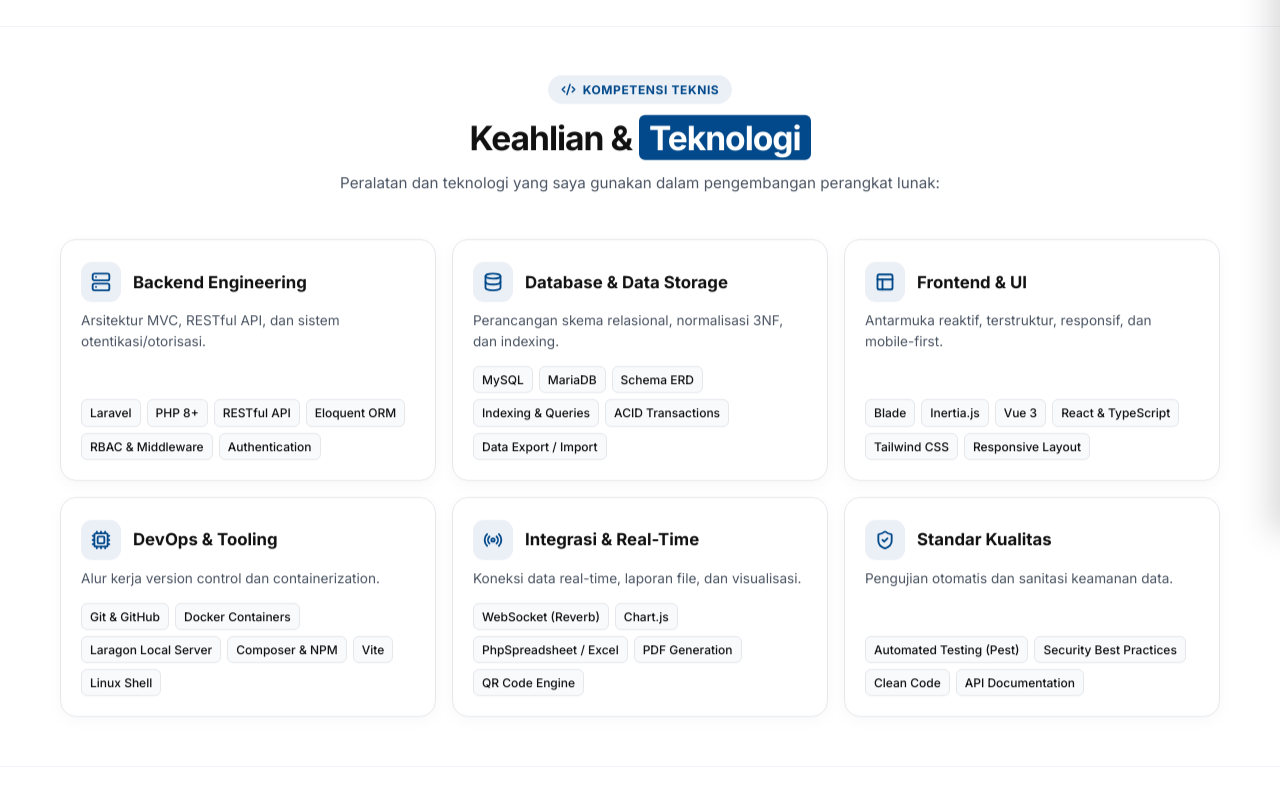
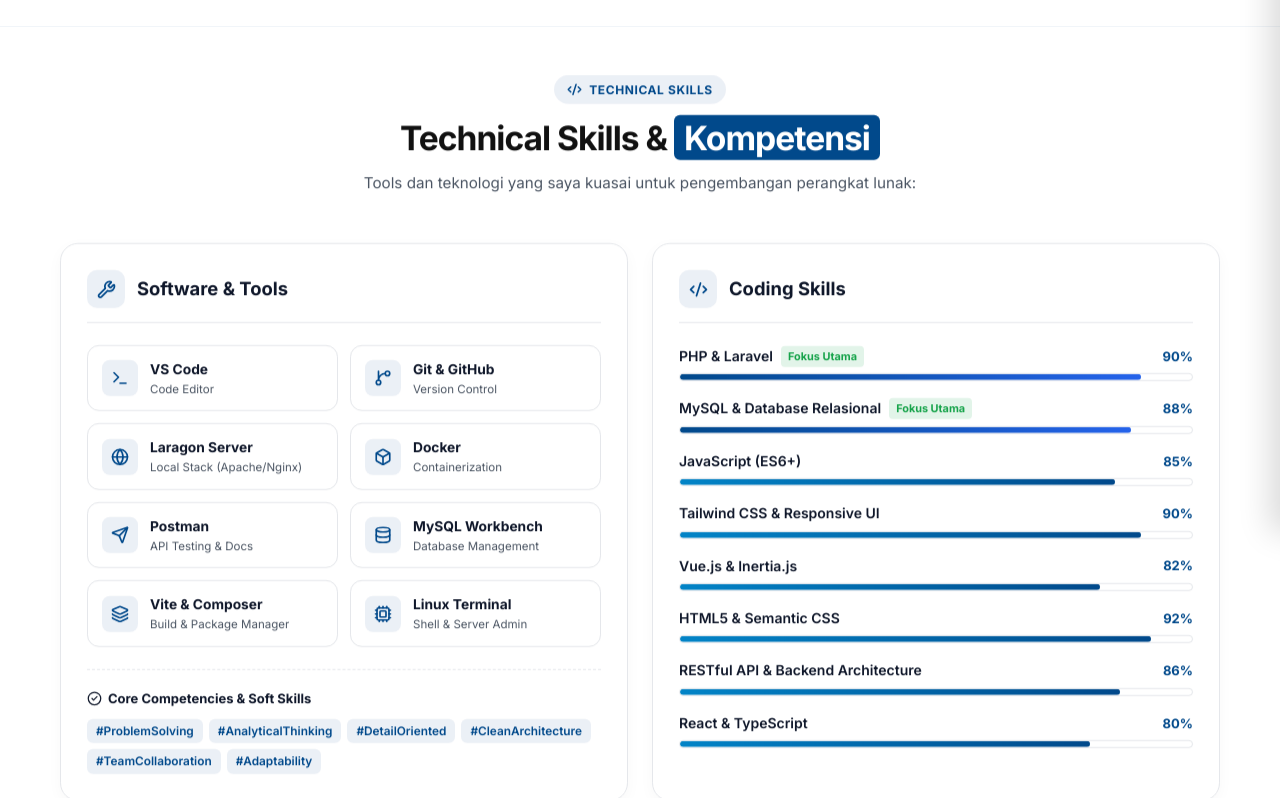
Before and after one commit to nasjiarr/portfolio-jibran, a React (Vite) app: page /skills in a window 1280 px wide. Shown: the part 268-1066 px from the top of the page. Built offline with nearby package versions, Linux system fonts and the light colour scheme.

Commit message:
replace skills section with technical skills progress bars and software tools

```diff
--- a/src/components/Skills.tsx
+++ b/src/components/Skills.tsx
@@ -1,63 +1,66 @@
-import { useEffect, useRef } from 'react';
+import { useEffect, useRef, useState } from 'react';
 import {
-  Server,
+  Code2,
+  Terminal,
+  Cpu,
+  Layers,
   Database,
-  Layout,
-  Cpu,
-  Radio,
-  ShieldCheck,
-  Code2,
+  Globe,
+  GitBranch,
+  Box,
+  Send,
+  Wrench,
+  CheckCircle2,
 } from 'lucide-react';
 import '../styles/skills.css';
 
-interface SkillCategory {
-  title: string;
-  icon: typeof Server;
-  description: string;
-  items: string[];
+interface CodingSkill {
+  name: string;
+  percent: number;
+  highlight?: boolean;
 }
 
-const skillCategories: SkillCategory[] = [
-  {
-    title: 'Backend Engineering',
-    icon: Server,
-    description: 'Arsitektur MVC, RESTful API, dan sistem otentikasi/otorisasi.',
-    items: ['Laravel', 'PHP 8+', 'RESTful API', 'Eloquent ORM', 'RBAC & Middleware', 'Authentication'],
-  },
-  {
-    title: 'Database & Data Storage',
-    icon: Database,
-    description: 'Perancangan skema relasional, normalisasi 3NF, dan indexing.',
-    items: ['MySQL', 'MariaDB', 'Schema ERD', 'Indexing & Queries', 'ACID Transactions', 'Data Export / Import'],
-  },
-  {
-    title: 'Frontend & UI',
-    icon: Layout,
-    description: 'Antarmuka reaktif, terstruktur, responsif, dan mobile-first.',
-    items: ['Blade', 'Inertia.js', 'Vue 3', 'React & TypeScript', 'Tailwind CSS', 'Responsive Layout'],
-  },
-  {
-    title: 'DevOps & Tooling',
-    icon: Cpu,
-    description: 'Alur kerja version control dan containerization.',
-    items: ['Git & GitHub', 'Docker Containers', 'Laragon Local Server', 'Composer & NPM', 'Vite', 'Linux Shell'],
-  },
-  {
-    title: 'Integrasi & Real-Time',
-    icon: Radio,
-    description: 'Koneksi data real-time, laporan file, dan visualisasi.',
-    items: ['WebSocket (Reverb)', 'Chart.js', 'PhpSpreadsheet / Excel', 'PDF Generation', 'QR Code Engine'],
-  },
-  {
-    title: 'Standar Kualitas',
-    icon: ShieldCheck,
-    description: 'Pengujian otomatis dan sanitasi keamanan data.',
-    items: ['Automated Testing (Pest)', 'Security Best Practices', 'Clean Code', 'API Documentation'],
-  },
+interface ToolItem {
+  name: string;
+  category: string;
+  icon: typeof Terminal;
+  badge?: string;
+}
+
+const codingSkills: CodingSkill[] = [
+  { name: 'PHP & Laravel', percent: 90, highlight: true },
+  { name: 'MySQL & Database Relasional', percent: 88, highlight: true },
+  { name: 'JavaScript (ES6+)', percent: 85 },
+  { name: 'Tailwind CSS & Responsive UI', percent: 90 },
+  { name: 'Vue.js & Inertia.js', percent: 82 },
+  { name: 'HTML5 & Semantic CSS', percent: 92 },
+  { name: 'RESTful API & Backend Architecture', percent: 86 },
+  { name: 'React & TypeScript', percent: 80 },
+];
+
+const softwareTools: ToolItem[] = [
+  { name: 'VS Code', category: 'Code Editor', icon: Terminal },
+  { name: 'Git & GitHub', category: 'Version Control', icon: GitBranch },
+  { name: 'Laragon Server', category: 'Local Stack (Apache/Nginx)', icon: Globe },
+  { name: 'Docker', category: 'Containerization', icon: Box },
+  { name: 'Postman', category: 'API Testing & Docs', icon: Send },
+  { name: 'MySQL Workbench', category: 'Database Management', icon: Database },
+  { name: 'Vite & Composer', category: 'Build & Package Manager', icon: Layers },
+  { name: 'Linux Terminal', category: 'Shell & Server Admin', icon: Cpu },
+];
+
+const softSkills = [
+  '#ProblemSolving',
+  '#AnalyticalThinking',
+  '#DetailOriented',
+  '#CleanArchitecture',
+  '#TeamCollaboration',
+  '#Adaptability',
 ];
 
 export default function Skills() {
   const sectionRef = useRef<HTMLElement>(null);
+  const [inView, setInView] = useState(false);
 
   useEffect(() => {
     const section = sectionRef.current;
@@ -69,6 +72,7 @@ export default function Skills() {
           if (entry.isIntersecting) {
             entry.target.classList.add('skills-v1__visible');
             entry.target.classList.remove('skills-v1__hidden');
+            setInView(true);
             observer.unobserve(entry.target);
           }
         });
@@ -86,39 +90,91 @@ export default function Skills() {
         <header className="skills-v1__header skills-v1__reveal skills-v1__hidden">
           <div className="skills-v1__eyebrow">
             <Code2 size={15} strokeWidth={2.4} aria-hidden="true" />
-            KOMPETENSI TEKNIS
+            TECHNICAL SKILLS
           </div>
           <h2 className="skills-v1__heading">
-            Keahlian &{' '}
-            <span className="skills-v1__heading-accent">Teknologi</span>
+            Technical Skills &{' '}
+            <span className="skills-v1__heading-accent">Kompetensi</span>
           </h2>
           <p className="skills-v1__description">
-            Peralatan dan teknologi yang saya gunakan dalam pengembangan perangkat lunak:
+            Tools dan teknologi yang saya kuasai untuk pengembangan perangkat lunak:
           </p>
         </header>
 
-        <div className="skills-v1__grid skills-v1__reveal skills-v1__hidden">
-          {skillCategories.map((cat) => {
-            const Icon = cat.icon;
-            return (
-              <article key={cat.title} className="skills-v1__card">
-                <div className="skills-v1__card-head">
-                  <span className="skills-v1__icon" aria-hidden="true">
-                    <Icon size={20} strokeWidth={2.2} />
+        <div className="skills-grid skills-v1__reveal skills-v1__hidden">
+          {/* Software & Tools Column */}
+          <div className="skills-col">
+            <div className="skills-col__head">
+              <span className="skills-col__icon">
+                <Wrench size={19} strokeWidth={2.2} />
+              </span>
+              <h3>Software & Tools</h3>
+            </div>
+
+            <div className="tools-grid">
+              {softwareTools.map((tool) => {
+                const Icon = tool.icon;
+                return (
+                  <div key={tool.name} className="tool-card">
+                    <div className="tool-card__icon-box">
+                      <Icon size={18} strokeWidth={2.2} />
+                    </div>
+                    <div className="tool-card__info">
+                      <span className="tool-card__name">{tool.name}</span>
+                      <span className="tool-card__desc">{tool.category}</span>
+                    </div>
+                  </div>
+                );
+              })}
+            </div>
+
+            {/* Soft Skills Tags */}
+            <div className="soft-skills-box">
+              <h4 className="soft-skills-title">
+                <CheckCircle2 size={15} className="text-primary" />
+                <span>Core Competencies & Soft Skills</span>
+              </h4>
+              <div className="soft-skills-tags">
+                {softSkills.map((tag) => (
+                  <span key={tag} className="soft-skill-tag">
+                    {tag}
                   </span>
-                  <h3 className="skills-v1__card-title">{cat.title}</h3>
+                ))}
+              </div>
+            </div>
+          </div>
+
+          {/* Coding Skills Progress Bars Column */}
+          <div className="skills-col">
+            <div className="skills-col__head">
+              <span className="skills-col__icon">
+                <Code2 size={19} strokeWidth={2.2} />
+              </span>
+              <h3>Coding Skills</h3>
+            </div>
+
+            <div className="coding-list">
+              {codingSkills.map((skill) => (
+                <div key={skill.name} className="coding-item">
+                  <div className="coding-header">
+                    <span className="coding-label">
+                      {skill.name}
+                      {skill.highlight && <span className="coding-badge">Fokus Utama</span>}
+                    </span>
+                    <span className="coding-percent">{skill.percent}%</span>
+                  </div>
+                  <div className="coding-bar-track">
+                    <div
+                      className={`coding-bar-fill ${skill.highlight ? 'coding-bar-fill--accent' : ''}`}
+                      style={{
+                        width: inView ? `${skill.percent}%` : '0%',
+                      }}
+                    />
+                  </div>
                 </div>
-                <p className="skills-v1__card-desc">{cat.description}</p>
-                <div className="skills-v1__tags">
-                  {cat.items.map((item) => (
-                    <span key={item} className="skills-v1__tag">
-                      {item}
-                    </span>
-                  ))}
-                </div>
-              </article>
-            );
-          })}
+              ))}
+            </div>
+          </div>
         </div>
       </div>
     </section>
--- a/src/styles/skills.css
+++ b/src/styles/skills.css
@@ -76,81 +76,219 @@
   line-height: 1.6;
 }
 
-.skills-v1__grid {
-  margin-top: clamp(32px, 5vw, 44px);
+/* Two-column layout */
+.skills-grid {
+  margin-top: clamp(34px, 5vw, 48px);
   display: grid;
-  grid-template-columns: repeat(3, minmax(0, 1fr));
-  gap: 16px;
+  grid-template-columns: repeat(2, minmax(0, 1fr));
+  gap: 24px;
 }
 
-.skills-v1__card {
-  display: flex;
-  flex-direction: column;
-  padding: 22px 20px 20px;
-  border-radius: 16px;
+.skills-col {
+  padding: 26px;
+  border-radius: 18px;
   border: 1px solid var(--skills-v1-line);
   background: var(--dt-surface-card);
   box-shadow: var(--dt-shadow-sm);
+  display: flex;
+  flex-direction: column;
   transition: transform 0.2s ease, border-color 0.2s ease, box-shadow 0.2s ease;
 }
 
-.skills-v1__card:hover {
-  transform: translateY(-2px);
+.skills-col:hover {
   border-color: var(--skills-v1-primary);
   box-shadow: var(--dt-shadow-md);
 }
 
-.skills-v1__card-head {
+.skills-col__head {
   display: flex;
   align-items: center;
   gap: 12px;
-  margin-bottom: 8px;
+  margin-bottom: 22px;
+  padding-bottom: 14px;
+  border-bottom: 1px solid var(--skills-v1-line);
 }
 
-.skills-v1__icon {
-  flex: 0 0 auto;
-  display: inline-flex;
+.skills-col__icon {
+  width: 38px;
+  height: 38px;
+  border-radius: 10px;
+  background: var(--skills-v1-primary-soft);
+  color: var(--skills-v1-primary);
+  display: flex;
   align-items: center;
   justify-content: center;
-  width: 40px;
-  height: 40px;
-  border-radius: 11px;
+}
+
+.skills-col__head h3 {
+  margin: 0;
+  font-size: 1.15rem;
+  font-weight: 700;
+  color: var(--dt-ink-heading);
+}
+
+/* Software & Tools grid */
+.tools-grid {
+  display: grid;
+  grid-template-columns: repeat(2, minmax(0, 1fr));
+  gap: 12px;
+  margin-bottom: 22px;
+}
+
+.tool-card {
+  display: flex;
+  align-items: center;
+  gap: 12px;
+  padding: 12px 14px;
+  border-radius: 12px;
+  background: var(--dt-surface);
+  border: 1px solid var(--skills-v1-line);
+  transition: all 0.15s ease;
+}
+
+.tool-card:hover {
+  border-color: var(--skills-v1-primary);
+  transform: translateY(-1px);
+}
+
+.tool-card__icon-box {
+  width: 36px;
+  height: 36px;
+  border-radius: 8px;
   background: var(--skills-v1-primary-soft);
   color: var(--skills-v1-primary);
+  display: flex;
+  align-items: center;
+  justify-content: center;
+  flex-shrink: 0;
 }
 
-.skills-v1__card-title {
-  margin: 0;
-  font-size: 1.05rem;
-  font-weight: 700;
-  color: var(--skills-v1-ink);
+.tool-card__info {
+  display: flex;
+  flex-direction: column;
+  min-width: 0;
 }
 
-.skills-v1__card-desc {
-  margin: 0 0 14px;
-  font-size: 0.85rem;
-  color: var(--skills-v1-muted);
-  line-height: 1.55;
+.tool-card__name {
+  font-size: 0.86rem;
+  font-weight: 700;
+  color: var(--dt-ink-heading);
+  white-space: nowrap;
+  overflow: hidden;
+  text-overflow: ellipsis;
 }
 
-.skills-v1__tags {
+.tool-card__desc {
+  font-size: 0.72rem;
+  color: var(--skills-v1-muted);
+  white-space: nowrap;
+  overflow: hidden;
+  text-overflow: ellipsis;
+}
+
+/* Soft Skills Box */
+.soft-skills-box {
   margin-top: auto;
+  padding-top: 18px;
+  border-top: 1px dashed var(--skills-v1-line);
+}
+
+.soft-skills-title {
+  margin: 0 0 10px;
+  font-size: 0.8125rem;
+  font-weight: 700;
+  color: var(--dt-ink-heading);
+  display: flex;
+  align-items: center;
+  gap: 6px;
+}
+
+.soft-skills-tags {
   display: flex;
   flex-wrap: wrap;
   gap: 6px;
 }
 
-.skills-v1__tag {
-  background: var(--dt-surface-alt);
-  color: var(--dt-ink);
-  border: 1px solid var(--skills-v1-line);
-  font-size: 0.75rem;
-  font-weight: 500;
-  padding: 3px 8px;
+.soft-skill-tag {
+  font-size: 0.74rem;
+  font-weight: 600;
+  color: var(--skills-v1-primary);
+  background: var(--skills-v1-primary-soft);
+  padding: 3px 9px;
   border-radius: 6px;
 }
 
-/* Animations */
+/* Coding Skills List with Progress Bars */
+.coding-list {
+  display: flex;
+  flex-direction: column;
+  gap: 16px;
+}
+
+.coding-item {
+  display: flex;
+  flex-direction: column;
+  gap: 6px;
+}
+
+.coding-header {
+  display: flex;
+  align-items: center;
+  justify-content: space-between;
+}
+
+.coding-label {
+  font-size: 0.875rem;
+  font-weight: 600;
+  color: var(--dt-ink-heading);
+  display: flex;
+  align-items: center;
+  gap: 8px;
+}
+
+.coding-badge {
+  font-size: 0.68rem;
+  font-weight: 700;
+  color: #16a34a;
+  background: rgba(22, 163, 74, 0.12);
+  padding: 2px 7px;
+  border-radius: 4px;
+}
+
+.coding-percent {
+  font-size: 0.8125rem;
+  font-weight: 700;
+  font-family: var(--font-sans);
+  color: var(--skills-v1-primary);
+}
+
+.coding-bar-track {
+  width: 100%;
+  height: 8px;
+  background: var(--dt-surface);
+  border: 1px solid var(--skills-v1-line);
+  border-radius: 999px;
+  overflow: hidden;
+  position: relative;
+}
+
+.coding-bar-fill {
+  height: 100%;
+  background: linear-gradient(90deg, #0284c7 0%, var(--skills-v1-primary) 100%);
+  border-radius: 999px;
+  width: 0%;
+  transition: width 1s cubic-bezier(0.2, 0.8, 0.2, 1);
+}
+
+.coding-bar-fill--accent {
+  background: linear-gradient(90deg, var(--skills-v1-primary) 0%, #2563eb 100%);
+}
+
+[data-theme="dark"] .coding-bar-fill {
+  background: linear-gradient(90deg, #0284c7 0%, var(--skills-v1-primary) 100%);
+}
+
+/* Reveal */
 .skills-v1__hidden {
   opacity: 0;
 }
@@ -174,9 +312,10 @@
   }
 }
 
-@media (max-width: 960px) {
-  .skills-v1__grid {
-    grid-template-columns: repeat(2, minmax(0, 1fr));
+@media (max-width: 860px) {
+  .skills-grid {
+    grid-template-columns: 1fr;
+    gap: 20px;
   }
 }
 
@@ -190,8 +329,7 @@
     width: min(100% - 36px, 1160px);
   }
 
-  .skills-v1__grid {
+  .tools-grid {
     grid-template-columns: 1fr;
-    gap: 12px;
   }
 }
```
